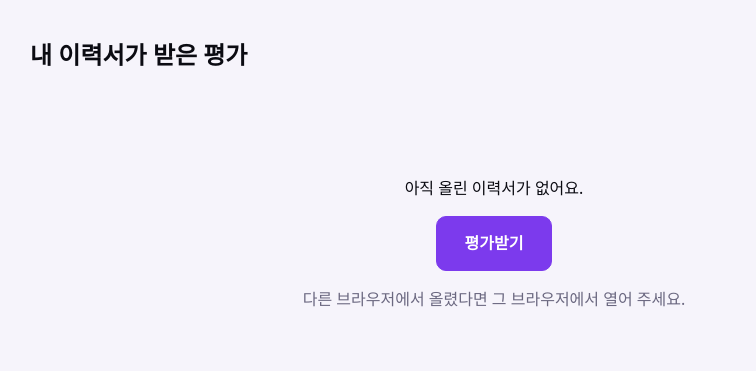
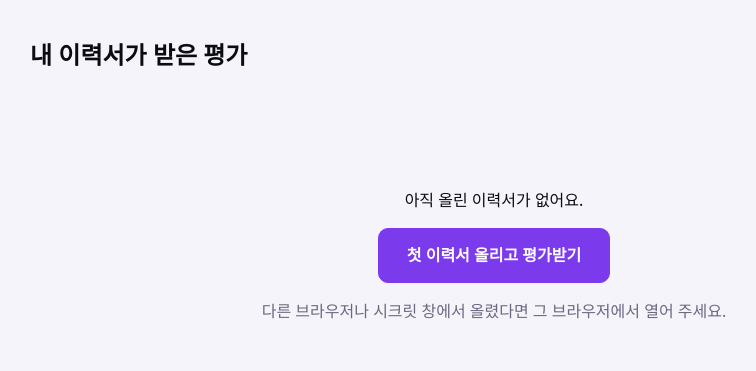
Before and after one commit to tlswltjq/kirothon-team-011, a Spring Boot app: page /my.html in a window 1280 px wide. Shown: the part 45-416 px from the top of the page, without its empty margins (146-902 px from the left). Run offline with Spring Boot 4, Linux system fonts and the light colour scheme; some of the project's set-up classes (security, data sources, template engines, error pages and the like) are left out, and stand-ins take their place.

Commit message:
Polish my-resume screen: copy, single-version trend card, stage styling, a11y

```diff
--- a/src/main/resources/static/css/my.css
+++ b/src/main/resources/static/css/my.css
@@ -10,14 +10,19 @@ body { font-size: 16px; }
 .my-badge.my-sample { background: var(--purple-soft); color: var(--purple-dark); margin-left: 6px; }
 .my-detail { display: flex; flex-direction: column; gap: 16px; }
 .my-pages, .my-side { min-width: 0; }
-.my-page { position: relative; margin-bottom: 12px; border: 6px solid var(--ink-2); border-radius: 8px; line-height: 0; min-height: 80px; background: var(--ink); box-shadow: 0 4px 16px rgba(11,11,18,.25); }
+.my-pages { padding: 14px; background: var(--ink); border-radius: 12px; }
+.my-pages .my-pagelabel { color: var(--purple-glow); }
+.my-page { position: relative; margin-bottom: 12px; border: 0; border-radius: 4px; line-height: 0; min-height: 80px; background: var(--white); box-shadow: 6px 6px 0 var(--purple-dark); }
 .my-overlay { position: absolute; inset: 0; pointer-events: none; }
 .my-overlay .my-pin { pointer-events: auto; }
 .my-page img { width: 100%; height: auto; display: block; }
 .my-pagelabel { line-height: 1.4; font-size: 16px; color: var(--muted); margin: 0 0 2px; }
 .my-pin { width: auto; min-height: 24px; margin: 0; position: absolute; transform: translate(-50%, -50%); min-width: 24px; height: 24px; padding: 0 4px; box-sizing: border-box; border-radius: 12px; border: 2px solid #fff; color: #fff; font-size: 16px; line-height: 20px; text-align: center; cursor: pointer; box-shadow: 0 0 3px rgba(0,0,0,.7); }
 .my-pin::after { content: ''; position: absolute; left: 50%; top: 50%; width: 44px; height: 44px; transform: translate(-50%, -50%); }
-.my-pin.my-pin-active { transform: translate(-50%, -50%) scale(1.5); z-index: 5; outline: 3px solid var(--ink); }
+.my-pin { transition: transform .15s ease; }
+.my-pin.my-pin-active { transform: translate(-50%, -50%) scale(1.5); z-index: 5; outline: 3px solid #ffd43b; outline-offset: 2px; box-shadow: 0 0 0 5px #0b0b12; }
+@keyframes pin-ring { from { box-shadow: 0 0 0 0 rgba(167, 139, 250, .9), 0 0 0 5px #0b0b12; } to { box-shadow: 0 0 0 14px rgba(167, 139, 250, 0), 0 0 0 5px #0b0b12; } }
+.my-pin.my-pin-active { animation: pin-ring .9s ease-out 2; }
 .my-pinitem, .my-pinitem:hover { color: var(--ink); }
 .my-pinitem { display: block; width: 100%; min-height: 44px; font-size: 16px; text-align: left; padding: 10px; margin-bottom: 4px; border: 1px solid var(--line); border-radius: 8px; background: var(--white); cursor: pointer; font: inherit; }
 .my-pinitem.my-pin-active { border-color: var(--purple); background: var(--purple-soft); }
@@ -42,15 +47,24 @@ body { font-size: 16px; }
 .my-delta.down { background: var(--err); }
 .my-chart { width: 100%; }
 .my-chart svg { width: 100%; height: auto; display: block; }
-.my-grid { stroke: var(--ink-2); stroke-opacity: 1; stroke-width: 1; }
+.my-grid { stroke: #6b6880; stroke-opacity: .6; stroke-width: 1; }
 .my-axis { fill: var(--purple-glow); font-size: 12px; }
-.my-line { stroke: var(--purple-glow); stroke-width: 2; fill: none; }
+.my-line { stroke: var(--purple-glow); stroke-width: 3; fill: none; }
 .my-dot { fill: var(--purple); stroke: var(--white); stroke-width: 1.5; }
-.my-dot.latest { fill: var(--white); stroke: var(--purple); stroke-width: 3; }
-.my-val { fill: var(--white); font-size: 13px; font-weight: 700; }
+.my-dot.latest { fill: var(--white); stroke: var(--purple); stroke-width: 4; }
+.my-val { fill: var(--white); font-size: 14px; font-weight: 700; }
 .my-list li.my-selected { font-weight: 600; }
 .my-retry { margin-left: 8px; min-height: 44px; }
 .my-trend .btn, .my-emptystate .btn, .my-emptystate button, #new-version-link { min-height: 44px; display: inline-flex; align-items: center; justify-content: center; box-sizing: border-box; font-size: 16px; }
+.my-delta[hidden], #trend-wait[hidden], #trend-latest-note[hidden], #trend-single[hidden] { display: none !important; }
+.my-main > section { margin-top: 28px; }
+.my-main > section#trend-card { margin-top: 0; }
+#trend-single-text { margin: 4px 0 0; color: var(--purple-glow); }
+#trend-latest-note { margin: 0 0 8px; }
+main:has(#trend-card:not([hidden]) #trend-single:not([hidden])) #versions-section p:has(#new-version-link) { display: none; }
+@media (prefers-reduced-motion: reduce) {
+  .my-pin, .my-pin.my-pin-active { animation: none; transition: none; }
+}
 @media (min-width: 900px) {
   .my-detail { flex-direction: row; align-items: flex-start; }
   .my-pages { flex: 2 1 0; }
--- a/src/main/resources/static/js/my.js
+++ b/src/main/resources/static/js/my.js
@@ -71,7 +71,7 @@ function showError(e) {
 }
 
 async function loadList() {
-  setStatus('불러오는 중...', true);
+  setStatus('불러오는 중이에요…', true);
   show('error-state', false);
   show('empty-state', false);
   if (!getToken()) {
@@ -112,6 +112,9 @@ async function loadList() {
 function publishedOf(versions) {
   return versions.filter((v) => v.status === 'PUBLISHED').sort((a, b) => a.versionNo - b.versionNo);
 }
+
+// 숫자 받침에 맞춘 목적격 조사(1·3·6·7·8·10은 '을').
+const objParticle = (n) => ([0, 1, 3, 6, 7, 8].includes(n % 10) ? '을' : '를');
 
 const hasAvg = (v) => v && v.averageScore !== null && v.averageScore !== undefined;
 
@@ -162,20 +165,22 @@ function renderTrend(r) {
   badge.hidden = true;
   $('trend-wait').hidden = hasAvg(last);
   if (!prev) {
-    $('trend-summary').textContent = hasAvg(last) ? `v${last.versionNo} ${Number(last.averageScore).toFixed(2)}` : `v${last.versionNo} 평가 없음`;
+    $('trend-summary').textContent = hasAvg(last) ? `v${last.versionNo} 평균 ${Number(last.averageScore).toFixed(2)}점` : `v${last.versionNo} 평가 없음`;
     $('trend-chart').hidden = true;
     clear($('trend-chart'));
     show('trend-single', true);
     $('trend-single-text').textContent = hasAvg(last)
-      ? `v${last.versionNo} 평균 ${Number(last.averageScore).toFixed(2)}점 · 평가 ${last.reviewCount}개`
-      : `v${last.versionNo} 평가 없음`;
+      ? `평균 ${Number(last.averageScore).toFixed(2)}점 · 평가 ${last.reviewCount}개`
+      : '아직 받은 평가가 없어요.';
+    $('trend-single-hint').textContent = `v${last.versionNo + 1}${objParticle(last.versionNo + 1)} 올리면 여기서 점수 변화를 비교해요.`;
+    $('trend-latest-note').hidden = true;
     $('trend-upload').href = `upload.html?resumeId=${encodeURIComponent(r.resumeId)}`;
     $('trend-upload').textContent = `고친 이력서 올리기 (v${last.versionNo + 1})`;
     return;
   }
   show('trend-single', false);
   $('trend-chart').hidden = false;
-  const fmt = (v) => (hasAvg(v) ? Number(v.averageScore).toFixed(2) : '평가 없음');
+  const fmt = (v) => (hasAvg(v) ? `${Number(v.averageScore).toFixed(2)}점` : '평가 없음');
   $('trend-summary').textContent = `v${prev.versionNo} ${fmt(prev)} → v${last.versionNo} ${fmt(last)}`;
   if (hasAvg(last) && hasAvg(prev)) {
     const d = Math.round((last.averageScore - prev.averageScore) * 100) / 100;
@@ -183,6 +188,9 @@ function renderTrend(r) {
     badge.className = 'my-delta ' + (d > 0 ? 'up' : d < 0 ? 'down' : '');
     badge.textContent = d === 0 ? '±0.00' : `${d > 0 ? '+' : '-'}${Math.abs(d).toFixed(2)}`;
   }
+  const note = $('trend-latest-note');
+  note.hidden = !(last.reviewCount > 0);
+  note.textContent = `v${last.versionNo}에 평가 ${last.reviewCount}개가 쌓였어요.`;
   renderChart(pub);
 }
 
@@ -193,7 +201,7 @@ async function openResume(resumeId, autoOpen) {
   revokeBlobs();
   $('detail-section').hidden = true;
   mark('resume-list', null, (li) => li.getAttribute('data-id') === String(resumeId));
-  setStatus('불러오는 중...', true);
+  setStatus('불러오는 중이에요…', true);
   try {
     const r = await api(`/api/my/resumes/${encodeURIComponent(resumeId)}`);
     if (seq !== state.seq) return;
@@ -240,6 +248,10 @@ async function openResume(resumeId, autoOpen) {
   }
 }
 
+function prefersReducedMotion() {
+  return window.matchMedia && window.matchMedia('(prefers-reduced-motion: reduce)').matches;
+}
+
 function clearActive() {
   document.querySelectorAll('.my-pin-active').forEach((n) => n.classList.remove('my-pin-active'));
 }
@@ -251,7 +263,7 @@ function activatePin(key) {
   if (item) item.classList.add('my-pin-active');
   if (target) {
     target.classList.add('my-pin-active');
-    target.scrollIntoView({ behavior: 'smooth', block: 'center' });
+    target.scrollIntoView({ behavior: prefersReducedMotion() ? 'auto' : 'smooth', block: 'center' });
   }
 }
 
@@ -270,7 +282,7 @@ async function openVersion(resumeId, v) {
   $('review-empty').hidden = true;
   const base = `/api/my/resumes/${encodeURIComponent(resumeId)}/versions/${encodeURIComponent(v.versionNo)}`;
   const wraps = buildPages(v.pageCount, base, seq);
-  setStatus('평가를 불러오는 중...', true);
+  setStatus('평가를 불러오는 중이에요…', true);
   try {
     const reviews = await api(`${base}/reviews`);
     if (seq !== state.seq) return;
@@ -302,7 +314,7 @@ function buildPages(count, base, seq) {
       if (seq !== state.seq) URL.revokeObjectURL(u);
       else state.blobUrls.push(u);
     };
-    Promise.resolve(loadPageImage(imgBox, `${base}/pages/${i + 1}`, `이력서 ${i + 1}쪽 (마스킹됨)`, track))
+    Promise.resolve(loadPageImage(imgBox, `${base}/pages/${i + 1}`, `이력서 ${i + 1}쪽 (가림 처리됨)`, track))
       .catch(() => {});
   }
   return wraps;
--- a/src/main/resources/static/my.html
+++ b/src/main/resources/static/my.html
@@ -15,27 +15,28 @@
 
     <section id="empty-state" class="my-emptystate" hidden>
       <p>아직 올린 이력서가 없어요.</p>
-      <a class="btn big-btn" href="upload.html">평가받기</a>
-      <p class="muted">다른 브라우저에서 올렸다면 그 브라우저에서 열어 주세요.</p>
+      <a class="btn big-btn" href="upload.html">첫 이력서 올리고 평가받기</a>
+      <p class="muted">다른 브라우저나 시크릿 창에서 올렸다면 그 브라우저에서 열어 주세요.</p>
     </section>
 
     <section id="error-state" class="my-emptystate" hidden>
-      <p>불러오지 못했어요.</p>
+      <p>불러오지 못했어요. 잠시 뒤 다시 시도해 주세요.</p>
       <button id="retry-btn" type="button">다시 시도</button>
     </section>
 
-    <section id="trend-card" class="card my-trend" aria-label="점수 추이" hidden>
+    <section id="trend-card" class="card my-trend" aria-label="버전별 점수 추이" hidden>
       <h2 id="trend-title"></h2>
       <p id="trend-role" class="my-meta"></p>
       <div class="my-summary-row">
         <p id="trend-summary" class="my-bigsummary"></p>
         <span id="trend-badge" class="my-delta" hidden></span>
-        <a id="trend-wait" class="btn secondary" href="review.html" hidden>기다리는 동안 평가하기</a>
+        <a id="trend-wait" class="btn secondary" href="review.html" hidden>기다리는 동안 다른 사람 이력서 평가하기</a>
       </div>
+      <p id="trend-latest-note" class="my-meta" hidden></p>
       <div id="trend-chart" class="my-chart"></div>
       <div id="trend-single" hidden>
         <p id="trend-single-text"></p>
-        <p class="muted">고친 버전을 올리면 점수 변화가 여기 보여요.</p>
+        <p id="trend-single-hint" class="muted">v2를 올리면 여기서 점수 변화를 비교해요.</p>
         <a id="trend-upload" class="btn" href="upload.html">고친 이력서 올리기</a>
       </div>
     </section>
@@ -59,10 +60,10 @@
         <aside class="my-side">
           <h3>핀 코멘트</h3>
           <ul id="pin-list" class="my-pinlist"></ul>
-          <p id="pin-empty" class="my-empty" hidden>핀 코멘트가 없습니다.</p>
-          <h3>평가</h3>
+          <p id="pin-empty" class="my-empty" hidden>핀 코멘트가 없어요.</p>
+          <h3>평가 (총평·총점)</h3>
           <ul id="review-list" class="my-reviews"></ul>
-          <p id="review-empty" class="my-empty" hidden>아직 받은 평가가 없어요. 평가는 무작위로 배정되니 조금 기다려 주세요. <a href="review.html">기다리는 동안 평가하기</a></p>
+          <p id="review-empty" class="my-empty" hidden>아직 받은 평가가 없어요. 평가는 무작위로 배정돼서 시간이 걸릴 수 있어요. <a href="review.html">기다리는 동안 다른 사람 이력서 평가하기</a></p>
         </aside>
       </div>
     </section>
```
